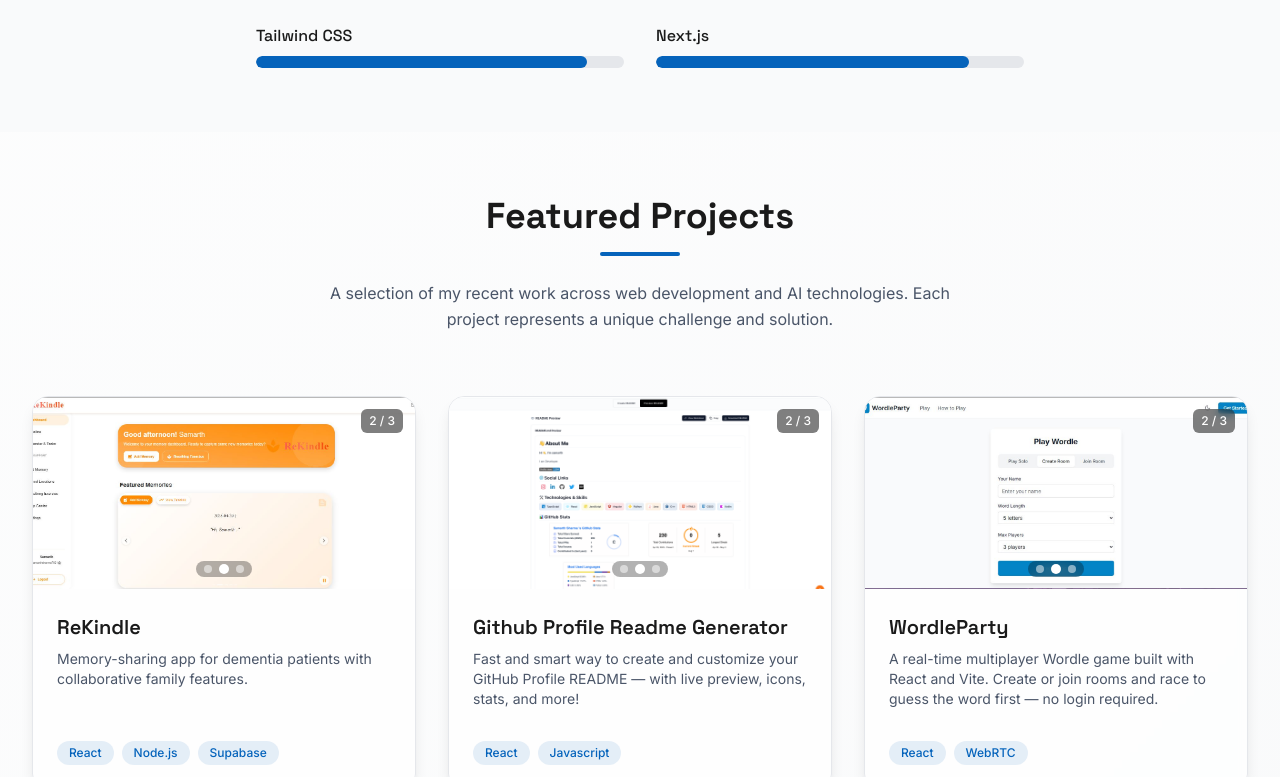
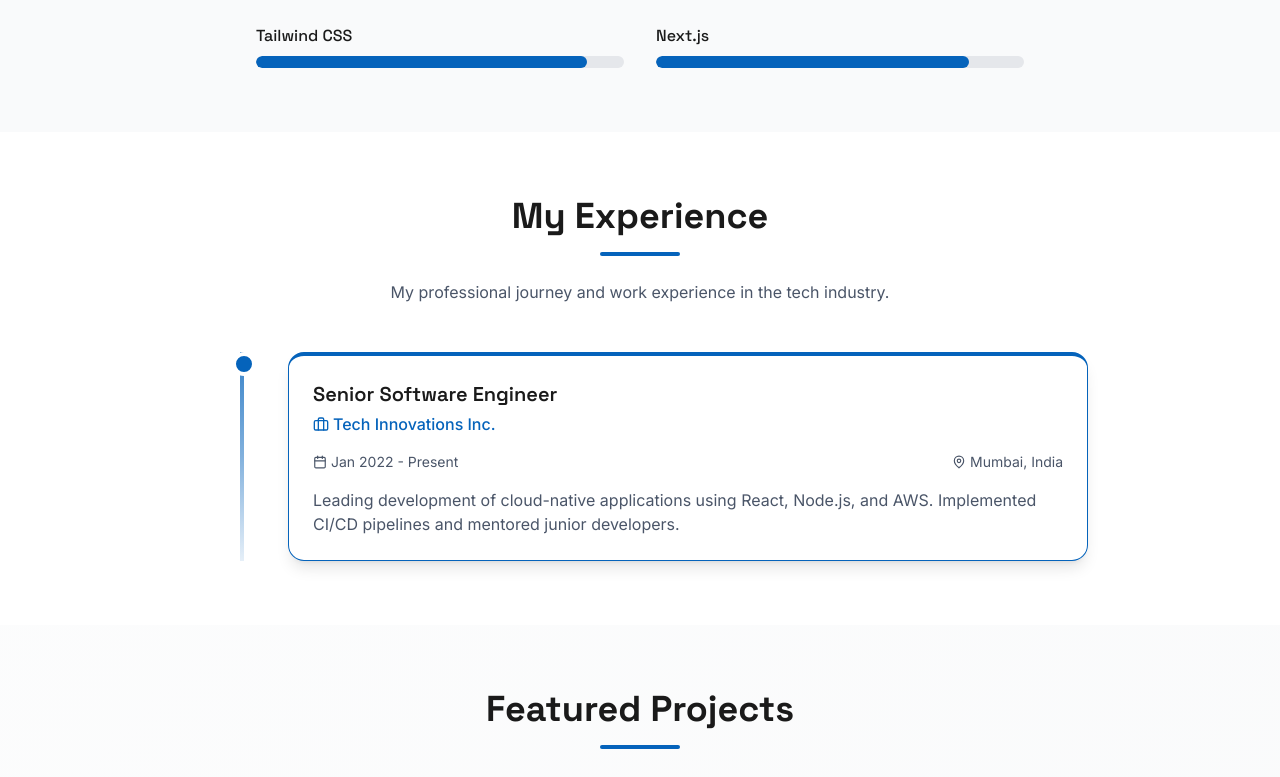
Before and after one commit to Samarth-Sharma21/Samarth-Sharma21.github.io, a React (Vite) app: page / in a window 1280 px wide. Shown: the part 2000-2777 px from the top of the page. Built offline with nearby package versions, Linux system fonts and the light colour scheme.

Commit message:
made some fixes

```diff
--- a/src/components/layout/Header.tsx
+++ b/src/components/layout/Header.tsx
@@ -69,7 +69,7 @@ const Header: React.FC = () => {
 
   useEffect(() => {
     const handleScroll = () => {
-      const sections = ['about', 'skills', 'projects', 'contact'];
+      const sections = ['about', 'skills', 'experience', 'projects', 'contact'];
       const scrollPosition = window.scrollY + 150; // Increased offset for better detection
 
       // Check if we're at the top of the page
@@ -129,6 +129,7 @@ const Header: React.FC = () => {
     { name: 'Home', path: '/' },
     { name: 'About', path: '/#about' },
     { name: 'Skills', path: '/#skills' },
+    { name: 'Experience', path: '/#experience' },
     { name: 'Projects', path: '/#projects' },
     { name: 'Contact', path: '/#contact' },
   ];
--- /dev/null
+++ b/src/components/sections/ExperienceSection.tsx
@@ -0,0 +1,117 @@
+import React from 'react';
+import { motion } from 'framer-motion';
+import { Briefcase, Calendar, MapPin } from 'lucide-react';
+
+const ExperienceSection: React.FC = () => {
+  const experiences = [
+    {
+      id: 1,
+      title: 'Senior Software Engineer',
+      company: 'Tech Innovations Inc.',
+      duration: 'Jan 2022 - Present',
+      location: 'Mumbai, India',
+      description: 'Leading development of cloud-native applications using React, Node.js, and AWS. Implemented CI/CD pipelines and mentored junior developers.'
+    },
+
+  ];
+
+  return (
+    <motion.section
+      id="experience"
+      className="section-padding bg-white dark:bg-gray-900 select-none"
+      initial={{ opacity: 0 }}
+      whileInView={{ opacity: 1 }}
+      viewport={{ once: true, margin: "-200px" }}
+      transition={{ duration: 0.8 }}
+    >
+      <div className="container-custom">
+        <motion.div
+          className="text-center mb-12"
+          initial={{ opacity: 0, y: 50 }}
+          whileInView={{ opacity: 1, y: 0 }}
+          viewport={{ once: true, margin: "-100px" }}
+          transition={{ duration: 0.8, delay: 0.2 }}
+        >
+          <h2 className="text-text-light dark:text-text-dark font-clash font-bold text-2xl sm:text-3xl md:text-4xl">
+            My Experience
+          </h2>
+          <div className="w-16 sm:w-20 h-1 bg-primary-light dark:bg-primary-dark mx-auto mt-3 sm:mt-4 rounded-full"></div>
+          <p className="text-secondary-light dark:text-secondary-dark max-w-2xl mx-auto mt-4 sm:mt-6 text-sm sm:text-base px-4">
+            My professional journey and work experience in the tech industry.
+          </p>
+        </motion.div>
+
+        {/* Timeline */}
+        <div className="relative max-w-4xl mx-auto">
+          {/* Timeline line */}
+          <motion.div
+            className="absolute left-8 sm:left-12 top-0 bottom-0 w-1 bg-gradient-to-b from-primary-light/80 via-primary-light/50 to-primary-light/10 dark:from-primary-dark/80 dark:via-primary-dark/50 dark:to-primary-dark/10"
+            initial={{ height: 0 }}
+            whileInView={{ height: '100%' }}
+            viewport={{ once: true, margin: "-100px" }}
+            transition={{ duration: 1.2 }}
+          />
+
+          {/* Experience cards */}
+          <div className="relative space-y-12">
+            {experiences.map((exp, index) => (
+              <motion.div
+                key={exp.id}
+                className="relative flex items-start pl-8 sm:pl-12"
+                initial={{ opacity: 0, y: 50 }}
+                whileInView={{ opacity: 1, y: 0 }}
+                viewport={{ once: true, margin: "-50px" }}
+                transition={{ duration: 0.6, delay: index * 0.1 }}
+              >
+                {/* Timeline dot */}
+                <motion.div
+                  className="absolute left-6 sm:left-10 w-6 h-6 rounded-full bg-primary-light dark:bg-primary-dark border-4 border-white dark:border-gray-900 transform -translate-x-1/2 z-10"
+                  initial={{ scale: 0 }}
+                  whileInView={{ scale: 1 }}
+                  viewport={{ once: true }}
+                  transition={{ type: 'spring', stiffness: 300, delay: 0.2 + index * 0.1 }}
+                  whileHover={{ scale: 1.2 }}
+                />
+
+                {/* Content */}
+                <div className="w-full pl-8 sm:pl-12">
+                  <motion.div
+                    className="card p-6 hover:translate-y-[-5px] transition-all duration-300 border-t-4 border-primary-light dark:border-primary-dark"
+                    whileHover={{ boxShadow: '0 10px 25px -5px rgba(0, 0, 0, 0.1), 0 10px 10px -5px rgba(0, 0, 0, 0.04)' }}
+                  >
+                    <div className="flex flex-col space-y-4">
+                      <div>
+                        <h3 className="text-lg md:text-xl font-semibold text-text-light dark:text-text-dark">{exp.title}</h3>
+                        <div className="flex items-center text-primary-light dark:text-primary-dark font-medium mt-1">
+                          <Briefcase size={16} className="mr-1" />
+                          <span>{exp.company}</span>
+                        </div>
+                      </div>
+
+                      <div className="flex flex-col sm:flex-row sm:justify-between text-sm text-secondary-light dark:text-secondary-dark">
+                        <div className="flex items-center mb-2 sm:mb-0">
+                          <Calendar size={14} className="mr-1" />
+                          <span>{exp.duration}</span>
+                        </div>
+                        <div className="flex items-center">
+                          <MapPin size={14} className="mr-1" />
+                          <span>{exp.location}</span>
+                        </div>
+                      </div>
+
+                      <p className="text-secondary-light dark:text-secondary-dark text-sm md:text-base">
+                        {exp.description}
+                      </p>
+                    </div>
+                  </motion.div>
+                </div>
+              </motion.div>
+            ))}
+          </div>
+        </div>
+      </div>
+    </motion.section>
+  );
+};
+
+export default ExperienceSection;
--- a/src/pages/HomePage.tsx
+++ b/src/pages/HomePage.tsx
@@ -3,6 +3,7 @@ import { motion } from 'framer-motion';
 import HeroSection from '../components/sections/HeroSection';
 import AboutSection from '../components/sections/AboutSection';
 import SkillsSection from '../components/sections/SkillsSection';
+import ExperienceSection from '../components/sections/ExperienceSection';
 import ProjectsSection from '../components/sections/ProjectsSection';
 import ContactSection from '../components/sections/ContactSection';
 
@@ -17,6 +18,7 @@ const HomePage: React.FC = () => {
       <HeroSection />
       <AboutSection />
       <SkillsSection />
+      <ExperienceSection />
       <ProjectsSection />
       <ContactSection />
     </motion.div>
```
Also changed, not shown: public/download.png (deleted).
